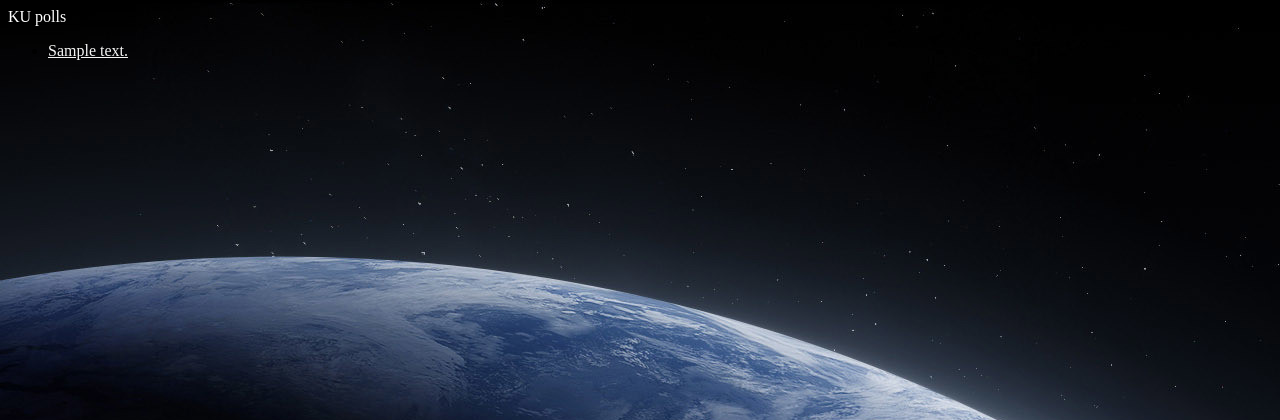
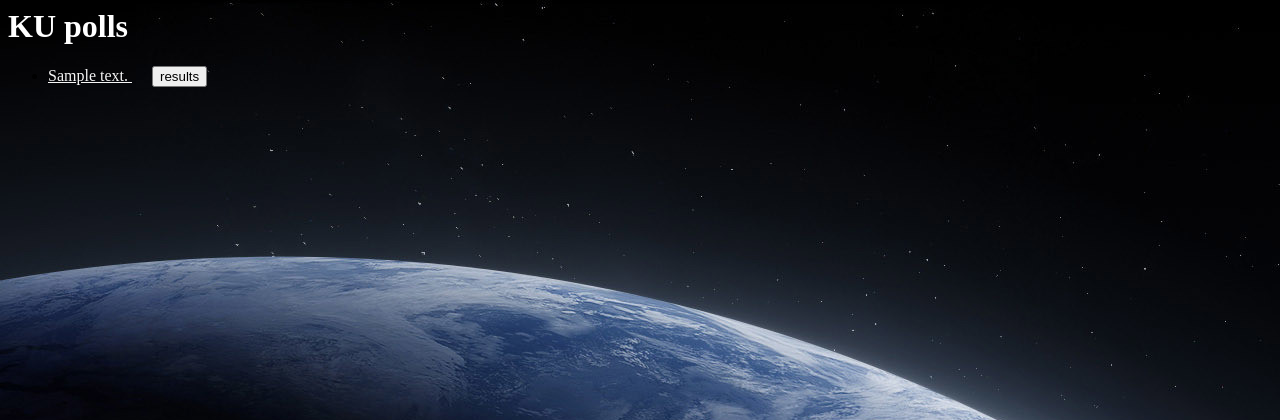
Before and after one commit to teenteennnii/ku-polls, a Django app: page /polls/ in a window 1280 px wide. Shown: the top 420 px of the page. Run offline with Django 4.2, Linux system fonts and the light colour scheme; tables that the repository leaves empty hold one stand-in row (values such as "Sample post").

Commit message:
add result button

```diff
--- a/polls/templates/polls/index.html
+++ b/polls/templates/polls/index.html
@@ -2,12 +2,13 @@
 
 <link rel="stylesheet" href="{% static 'polls/style.css' %}">
 
-<p style="color:white";>KU polls</p>
+<h1 style="color:white";>KU polls</h1>
 
 {% if latest_question_list %}
     <ul>
     {% for question in latest_question_list %}
-    <li><a href="{% url 'polls:detail' question.id %}">{{ question.question_text }}</a></li>
+    <li><a href="{% url 'polls:detail' question.id %}">{{ question.question_text }} </a> &emsp;
+    <a href="{% url 'polls:results' question.id %}"> <button type="button">{{"results"}}</button> </li>
     {% endfor %}
     </ul>
 {% else %}
```
